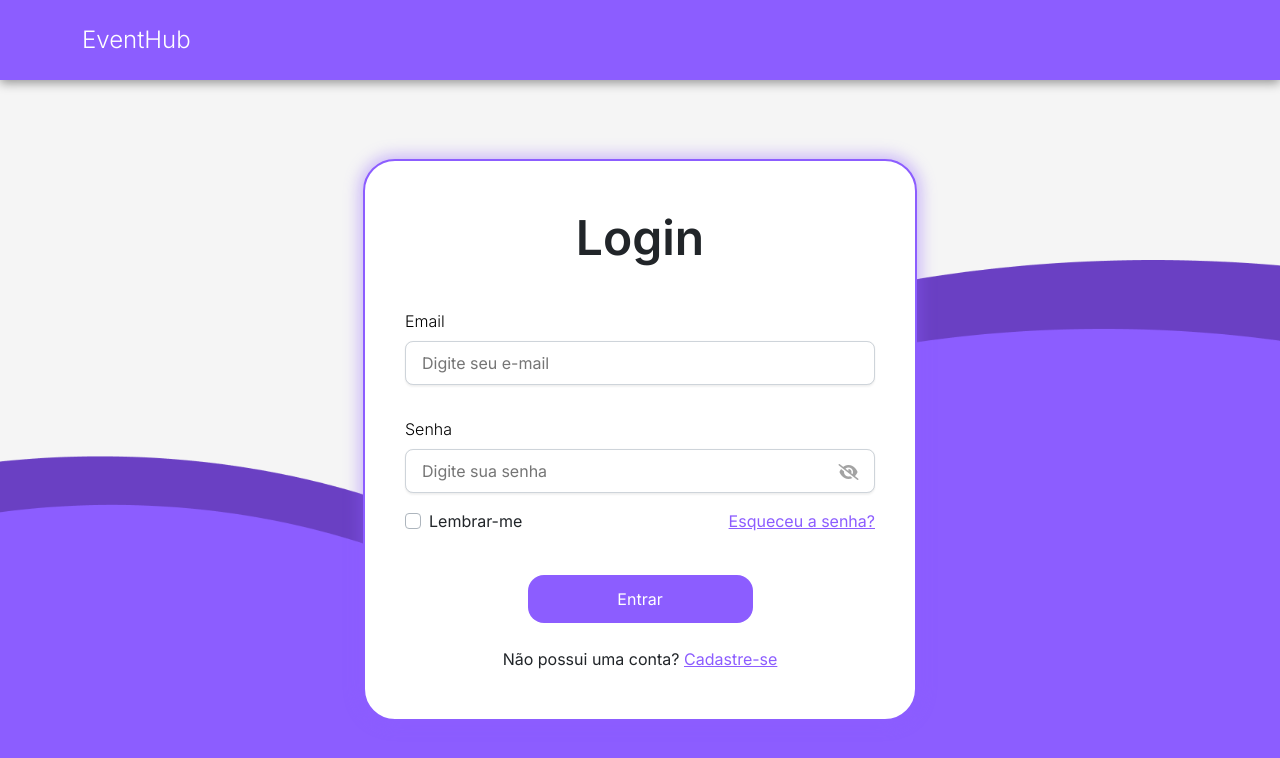
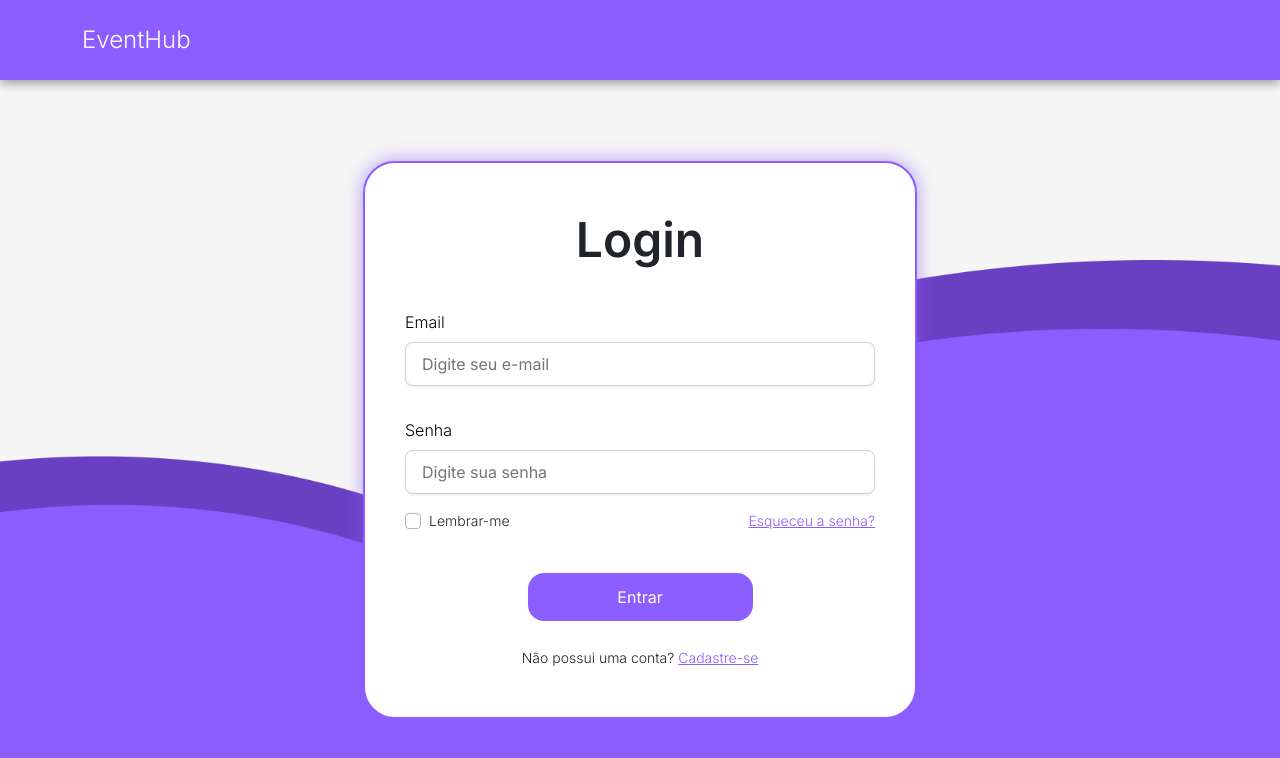
Before and after one commit to Eventhub-TCC/eventhub-tcc.github.io, a React (Create React App) app: page /login in a window 1280 px wide. Shown: the top 758 px of the page. Built offline with nearby package versions, Linux system fonts and the light colour scheme.

Commit message:
style(login): ajustes no layout
- ajusta o tamanho de alguns textos
- ajusta a exibição do icone de verificar senha
- retorna um alert ao realizar uma tentativa de login invalida
- esqueceu a senha e cadastre agora são links
- esqueceu a senha agora redireciona para a pagina de esqueci a senha

```diff
--- a/src/paginas/Login/Login.css
+++ b/src/paginas/Login/Login.css
@@ -15,6 +15,8 @@
     justify-content: space-between;
     align-items: center;
     align-self: stretch;
+    font-size: 14px;
+    font-weight: 300
  }
 
  .Botoes{
@@ -33,3 +35,8 @@
  .links{
     color: var(--purple-700);
  }
+
+ .texto{
+      font-size: 14px;
+      font-weight: 300
+ }
--- a/src/paginas/Login/Login.tsx
+++ b/src/paginas/Login/Login.tsx
@@ -5,7 +5,7 @@ import Botao from '../../componentes/Botao/Botao'
 import CheckBox from '../../componentes/CheckBox/CheckBox'
 import './Login.css'
 import Formulario from '../../componentes/Formulario/Formulario'
-import { useNavigate } from 'react-router'
+import { Link, useNavigate } from 'react-router'
 
 const Login = () => {
   const [ email, setEmail ] = useState('');
@@ -30,11 +30,12 @@ const Login = () => {
     }
     catch(erro){
       console.log('Usuário ou senha inválido')
+      return alert('Usuário ou senha inválido');
     }
   }
 
   return (
-    <Formulario titulo='Login'>
+    <Formulario onSubmit={(event: FormEvent<HTMLFormElement>) => logar(event, email, senha)} titulo='Login'>
       <div className='Conteudo'>
         <div className='Inputs'>
           <Input
@@ -48,7 +49,7 @@ const Login = () => {
               cabecalhoTexto='Senha'
               dica='Digite sua senha' tipo={senhaOculta ? 'password' : 'text'}
               onChange={(event:ChangeEvent<HTMLInputElement>) => setSenha(event.target.value)}
-              icone={`fa-solid ${senhaOculta ? 'fa-eye-slash' : 'fa-eye'}`}
+              icone={senha.length ?`fa-solid ${senhaOculta ? 'fa-eye-slash' : 'fa-eye'}` : '' }
               funcaoIcone={() => setSenhaOculta(!senhaOculta)}
             />
         </div>
@@ -57,7 +58,7 @@ const Login = () => {
             checked={senhaOculta}
             funcao={() => setLembrar(!lembrar)}
             texto='Lembrar-me'></CheckBox>
-          <a className='links' href=''>Esqueceu a senha?</a>
+          <Link className='links' to='/esqueci-senha'>Esqueceu a senha?</Link>
         </div>
       </div>
       <div className="Botoes">
@@ -65,10 +66,10 @@ const Login = () => {
           <Botao
             tamanho='max'
             texto='Entrar'
-            funcao={(event: FormEvent<HTMLFormElement>) => logar(event, email, senha)}></Botao>
+            submit></Botao>
         </div>
         <div>
-          <span>Não possui uma conta? <a className='links' href='/cadastro'>Cadastre-se</a></span>
+          <span className='texto'>Não possui uma conta? <Link className='links' to='/cadastro'>Cadastre-se</Link></span>
         </div>
       </div>
     </Formulario>
```
